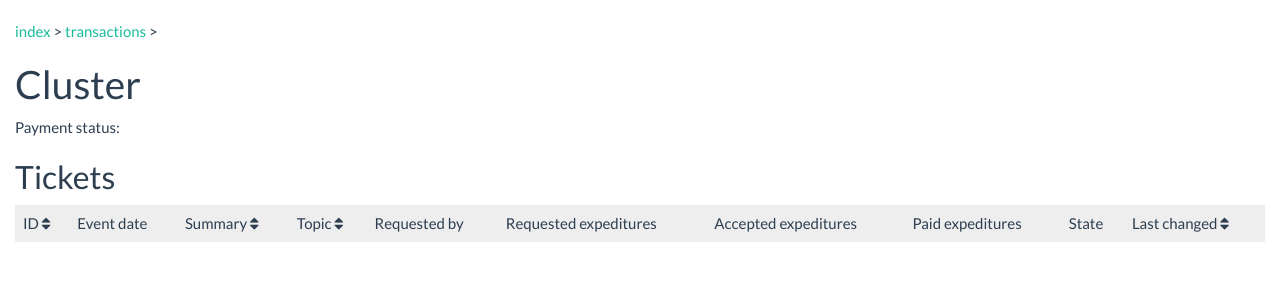
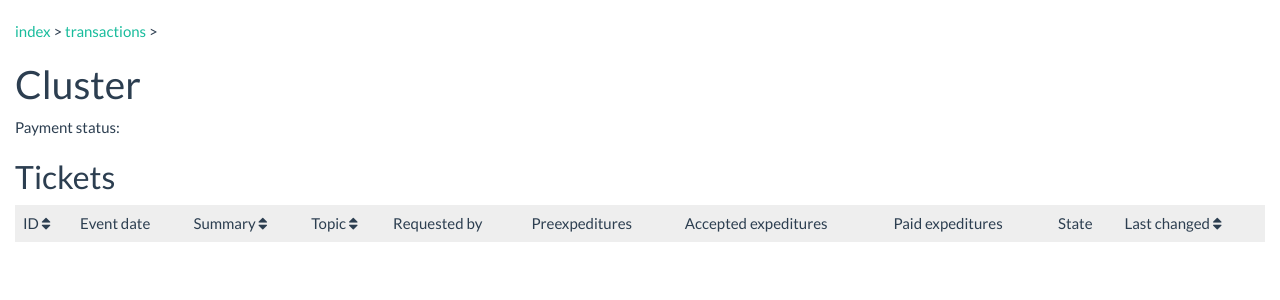
Before and after one commit to che0/teh-tracker, a Django app: template trackersite/tracker/templates/tracker/cluster_detail.html in a window 1280 px wide. Shown: the part 60-360 px from the top of the page. Run offline with Django 3.2, Linux system fonts and the light colour scheme; the template is opened without the code that fills it, so the values that code supplies are empty; some libraries are stand-ins or nearby versions.

Commit message:
In the list of tickets, say "Preexpeditures" instead of "Requested expeditures"

```diff
--- a/trackersite/tracker/templates/tracker/ticket_table.html
+++ b/trackersite/tracker/templates/tracker/ticket_table.html
@@ -13,7 +13,7 @@
 {% if show_topics %}<th rowspan="2">{% trans "Topic" %}</th>{% endif %}
 {% if show_requester %}<th rowspan="2">{% trans "Requested by" %}</th>{% endif %}
 <th colspan="3" class="uber-th">{% trans "Media" %}</th>
-{% if show_expenses %}<th rowspan="2">{% trans "Requested expeditures" %}</th>{% endif %}
+{% if show_expenses %}<th rowspan="2">{% trans "Preexpeditures" %}</th>{% endif %}
 {% if show_expenses %}<th rowspan="2">{% trans "Accepted expeditures" %}</th>{% endif %}
 {% if show_expenses %}<th rowspan="2">{% trans "Paid expeditures" %}</th>{% endif %}
 <th rowspan="2">{% trans "Status" %}</th>
@@ -25,7 +25,7 @@
 {% if show_grants %}<th><abbr title="{% trans "Grant" %}">{% filter slice:":2" %}{% trans "Grant" %}{% endfilter %}<abbr></th>{% endif %}
 {% if show_topics %}<th onclick="order('topic')">{% trans "Topic" %} <i class="fa "></i></th>{% endif %}
 {% if show_requester %}<th>{% trans "Requested by" %}</th>{% endif %}
-{% if show_expenses %}<th>{% trans "Requested expeditures" %}</th>{% endif %}
+{% if show_expenses %}<th>{% trans "Preexpeditures" %}</th>{% endif %}
 {% if show_expenses %}<th>{% trans "Accepted expeditures" %}</th>{% endif %}
 {% if show_expenses %}<th>{% trans "Paid expeditures" %}</th>{% endif %}
 <th>{% trans "State" %}</th>
```
Also changed, not shown: trackersite/locale/cs_CZ/LC_MESSAGES/django.po.
